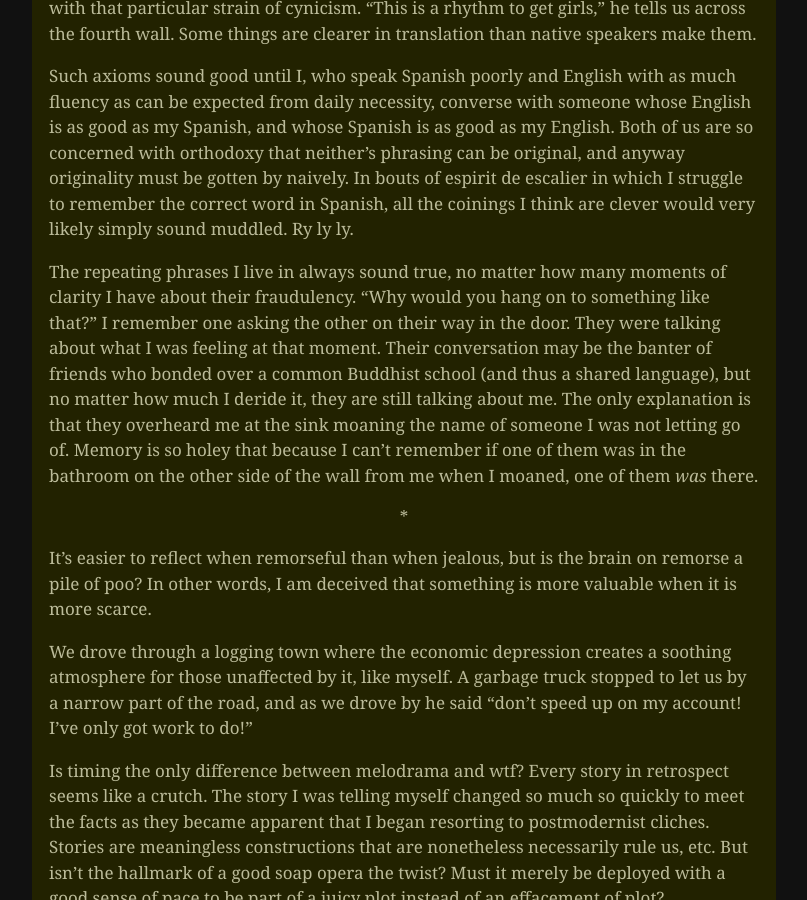
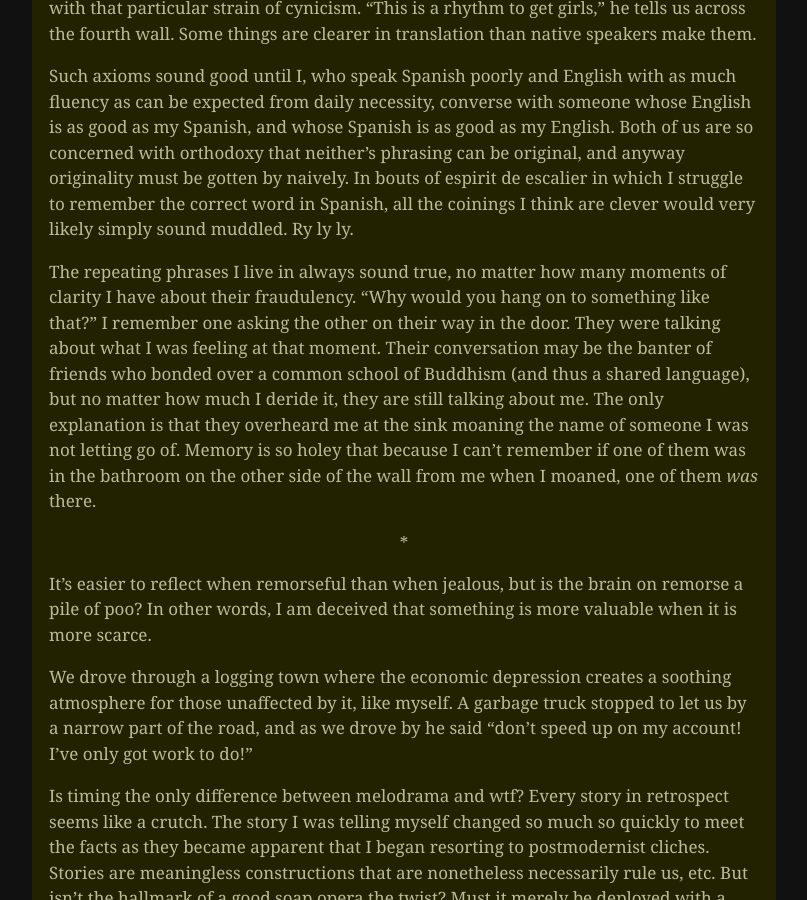
Before and after one commit to meanyhead/meanyhead.github.io, a Jekyll site: the page built from _posts/2016-7-21-idek.md, in a window 1280 px wide and 900 px high, scrolled down 3195 px. Shown: the whole window, without its empty margins (236-1043 px from the left). Built offline with Jekyll 4.4.1, drawn with Linux system fonts in a browser that asks for light colours; comment, search, counter and statistics services are not loaded.

Commit message:
school of Buddhism

```diff
--- a/_posts/2016-7-21-idek.md
+++ b/_posts/2016-7-21-idek.md
@@ -41,7 +41,7 @@ Back in 2002 or so, a popular way to dismiss electronic music was to call it rep
 
 Such axioms sound good until I, who speak Spanish poorly and English with as much fluency as can be expected from daily necessity, converse with someone whose English is as good as my Spanish, and whose Spanish is as good as my English. Both of us are so concerned with orthodoxy that neither's phrasing can be original, and anyway originality must be gotten by naively. In bouts of espirit de escalier in which I struggle to remember the correct word in Spanish, all the coinings I think are clever would very likely simply sound muddled. Ry ly ly.
 
-The repeating phrases I live in always sound true, no matter how many moments of clarity I have about their fraudulency. "Why would you hang on to something like that?" I remember one asking the other on their way in the door. They were talking about what I was feeling at that moment. Their conversation may be the banter of friends who bonded over a common Buddhist school (and thus a shared language), but no matter how much I deride it, they are still talking about me. The only explanation is that they overheard me at the sink moaning the name of someone I was not letting go of. Memory is so holey that because I can't remember if one of them was in the bathroom on the other side of the wall from me when I moaned, one of them *was* there.
+The repeating phrases I live in always sound true, no matter how many moments of clarity I have about their fraudulency. "Why would you hang on to something like that?" I remember one asking the other on their way in the door. They were talking about what I was feeling at that moment. Their conversation may be the banter of friends who bonded over a common school of Buddhism (and thus a shared language), but no matter how much I deride it, they are still talking about me. The only explanation is that they overheard me at the sink moaning the name of someone I was not letting go of. Memory is so holey that because I can't remember if one of them was in the bathroom on the other side of the wall from me when I moaned, one of them *was* there.
 
 ---
 
```
